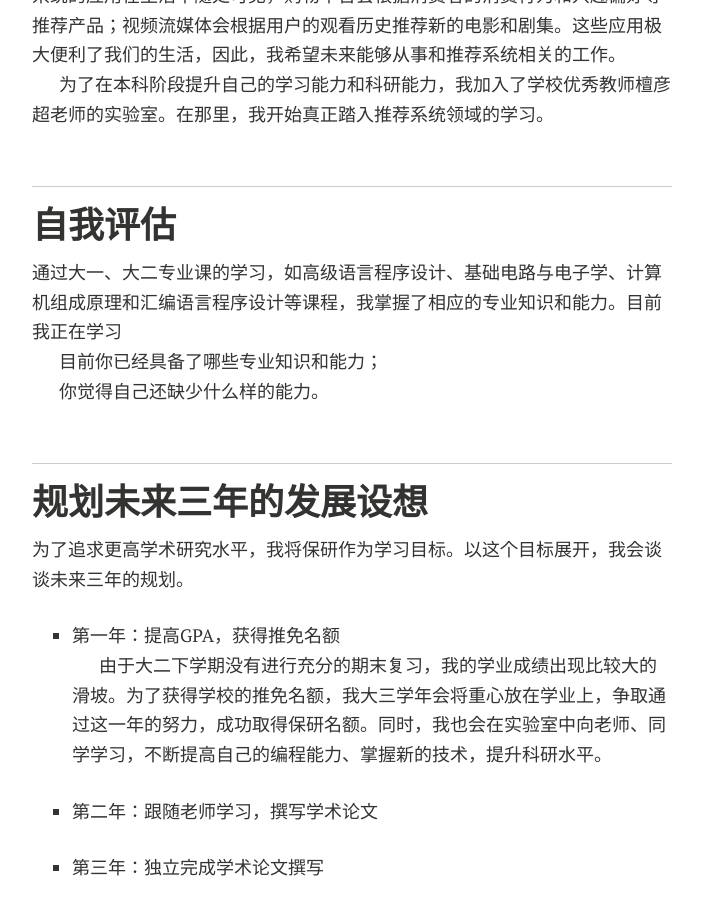
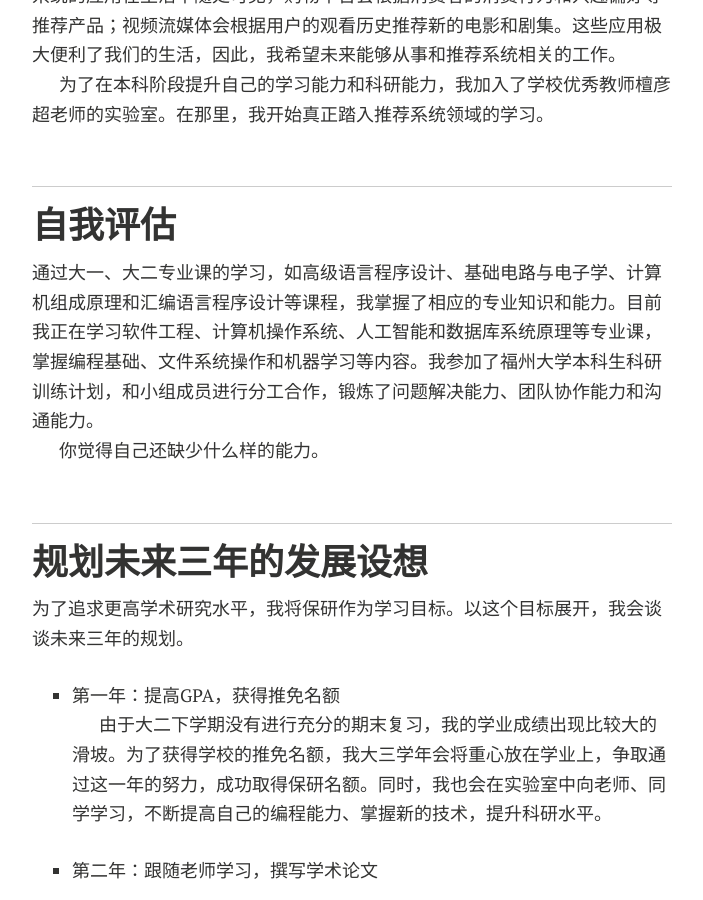
Before and after one commit to yyc220/yyc220.github.io, a Jekyll site: the page built from index.md, in a window 1280 px wide and 900 px high, scrolled down 494 px. Shown: the whole window, without its empty margins (288-991 px from the left). Built offline with Jekyll 4.4.1, drawn with Linux system fonts in a browser that asks for light colours; nearby versions of some CDN libraries; comment, search, counter and statistics services are not loaded; a style sheet for code colours, icons or effects is not loaded; our own code applies the rules of GitHub Pages for plain Markdown files.

Commit message:
Update index.md

```diff
--- a/index.md
+++ b/index.md
@@ -25,9 +25,7 @@ layout: page
 
 ## 自我评估
 
-通过大一、大二专业课的学习，如高级语言程序设计、基础电路与电子学、计算机组成原理和汇编语言程序设计等课程，我掌握了相应的专业知识和能力。目前我正在学习
-
-目前你已经具备了哪些专业知识和能力；
+通过大一、大二专业课的学习，如高级语言程序设计、基础电路与电子学、计算机组成原理和汇编语言程序设计等课程，我掌握了相应的专业知识和能力。目前我正在学习软件工程、计算机操作系统、人工智能和数据库系统原理等专业课，掌握编程基础、文件系统操作和机器学习等内容。我参加了福州大学本科生科研训练计划，和小组成员进行分工合作，锻炼了问题解决能力、团队协作能力和沟通能力。
 
 你觉得自己还缺少什么样的能力。
 
```
